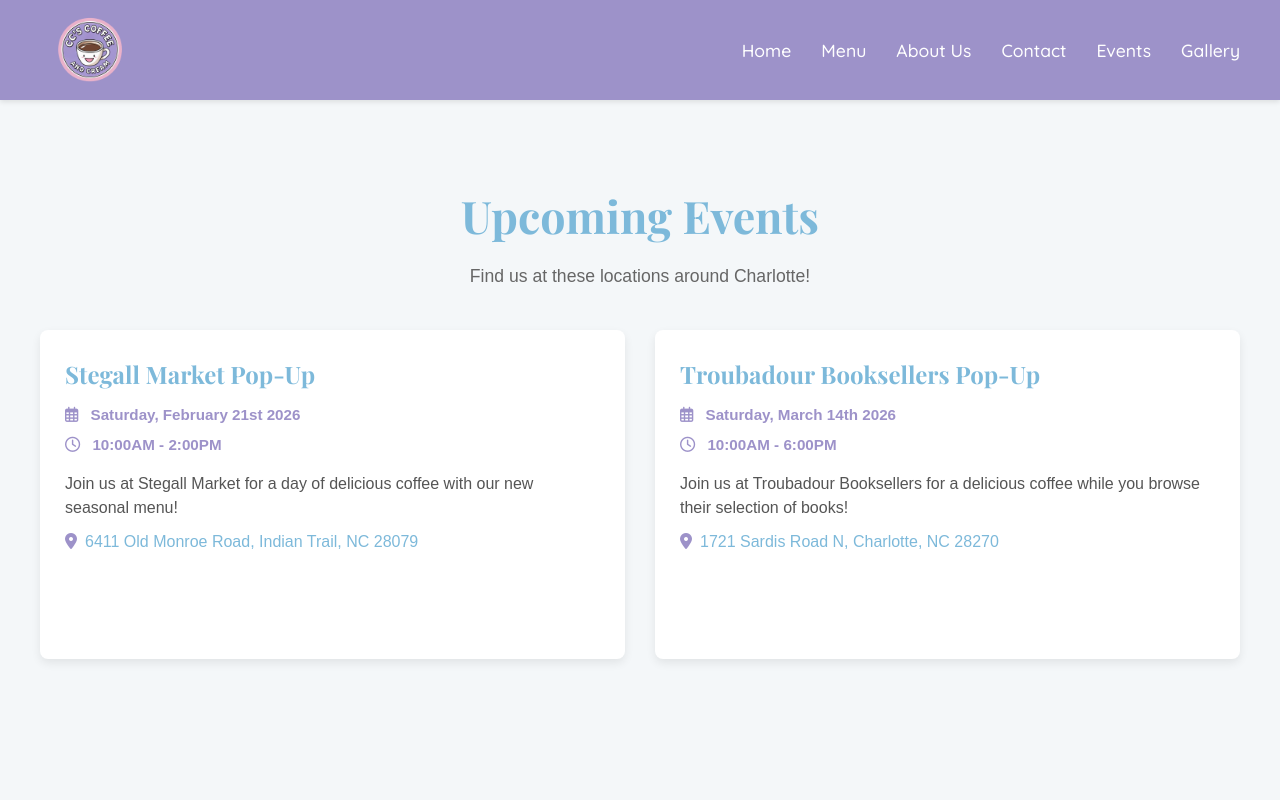
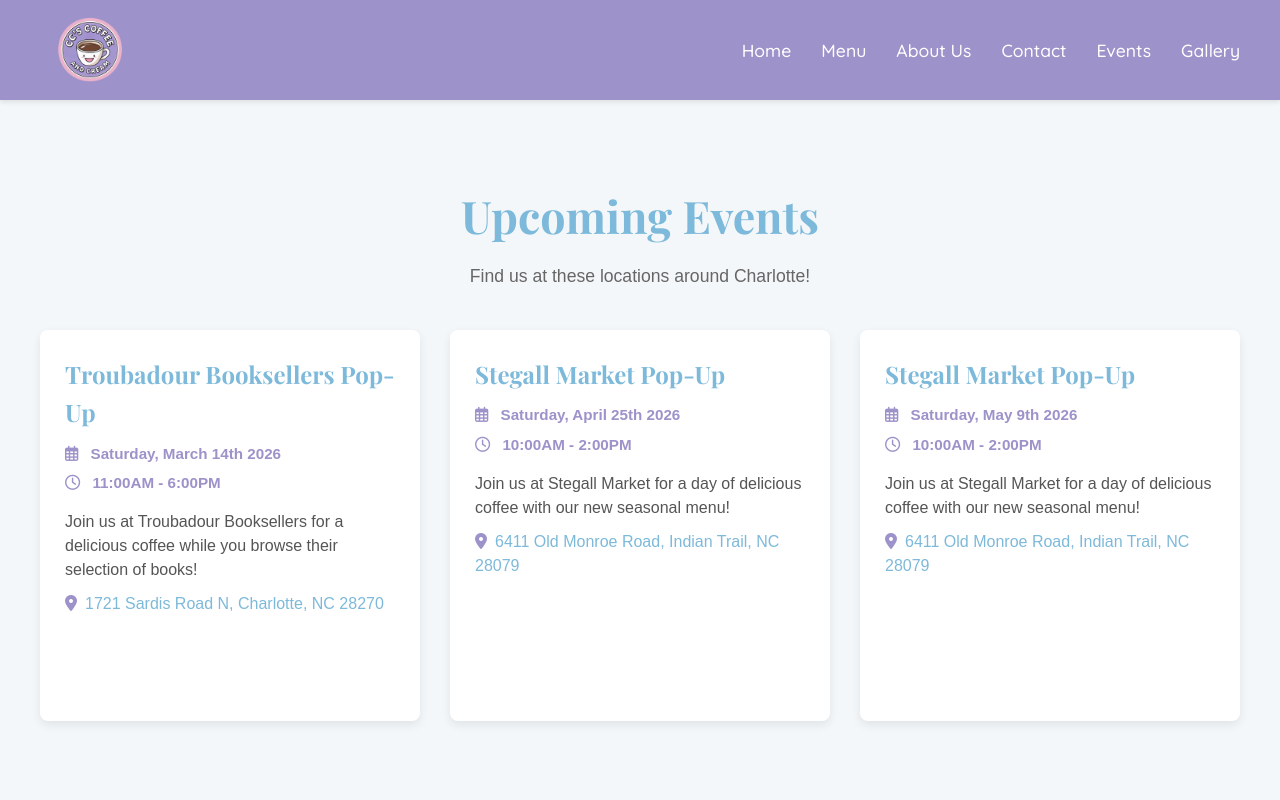
Before and after one commit to ChanningBarnes/ccscoffeeandcream, a React (Create React App) app: page /events in a window 1280 px wide. Shown: the top 800 px of the page. Built offline with nearby package versions, Linux system fonts and the light colour scheme; a web font is replaced by a local one.

Commit message:
updating events

```diff
--- a/src/data/eventData.js
+++ b/src/data/eventData.js
@@ -1,20 +1,28 @@
 // src/data/eventData.js
 const events = [
   {
-    id: 0,
+    id: 1,
+    title: 'Troubadour Booksellers Pop-Up',
+    date: 'Saturday, March 14th 2026',
+    time: '11:00AM - 6:00PM',
+    description: 'Join us at Troubadour Booksellers for a delicious coffee while you browse their selection of books!',
+    address: '1721 Sardis Road N, Charlotte, NC 28270'
+  },
+    {
+    id: 2,
     title: 'Stegall Market Pop-Up',
-    date: 'Saturday, February 21st 2026',
+    date: 'Saturday, April 25th 2026',
     time: '10:00AM - 2:00PM',
     description: 'Join us at Stegall Market for a day of delicious coffee with our new seasonal menu!',
     address: '6411 Old Monroe Road, Indian Trail, NC 28079'
   },
   {
-    id: 1,
-    title: 'Troubadour Booksellers Pop-Up',
-    date: 'Saturday, March 14th 2026',
-    time: '10:00AM - 6:00PM',
-    description: 'Join us at Troubadour Booksellers for a delicious coffee while you browse their selection of books!',
-    address: '1721 Sardis Road N, Charlotte, NC 28270'
+    id: 3,
+    title: 'Stegall Market Pop-Up',
+    date: 'Saturday, May 9th 2026',
+    time: '10:00AM - 2:00PM',
+    description: 'Join us at Stegall Market for a day of delicious coffee with our new seasonal menu!',
+    address: '6411 Old Monroe Road, Indian Trail, NC 28079'
   }
 ];
 
```
